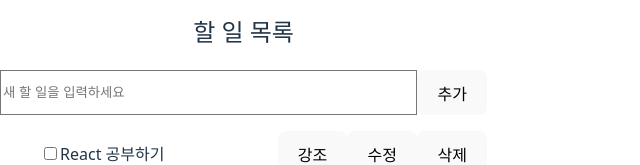
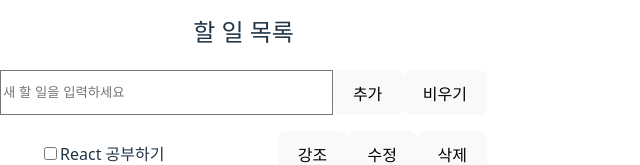
Before and after one commit to khs61254/Favorites_and_To-do-list, a React (Vite) app in the folder Favorites_and_To-do-list/: page / in a window 1280 px wide. Shown: the part 178-343 px from the top of the page, without its empty margins (0-640 px from the left). Built offline with nearby package versions, Linux system fonts and the light colour scheme.

Commit message:
투두리스트의 '비우기' 기능 추가

```diff
--- a/Favorites_and_To-do-list/src/components/TodoList.jsx
+++ b/Favorites_and_To-do-list/src/components/TodoList.jsx
@@ -35,6 +35,10 @@ const TodoList = () => {
     setTodos(todos.filter((todo) => todo.id !== id));
   };
 
+  const clearTodos = () => {
+    setTodos([]);
+  };
+
   const startEditing = (id, text) => {
     setEditingId(id);
     setEditingText(text);
@@ -70,6 +74,12 @@ const TodoList = () => {
           className="bg-blue-500 text-white px-4 py-2 rounded-md shadow-sm hover:bg-blue-600 focus:outline-none focus:ring-2 focus:ring-blue-500 focus:ring-offset-2"
         >
           추가
+        </button>
+        <button
+          onClick={clearTodos}
+          className="bg-red-500 text-white px-4 py-2 rounded-md shadow-sm hover:bg-red-600 focus:outline-none focus:ring-2 focus:ring-red-500 focus:ring-offset-2"
+        >
+          비우기
         </button>
       </div>
       <ul>
```
Also changed, not shown: 1 other file (tests, documents, lock files or other folders).
